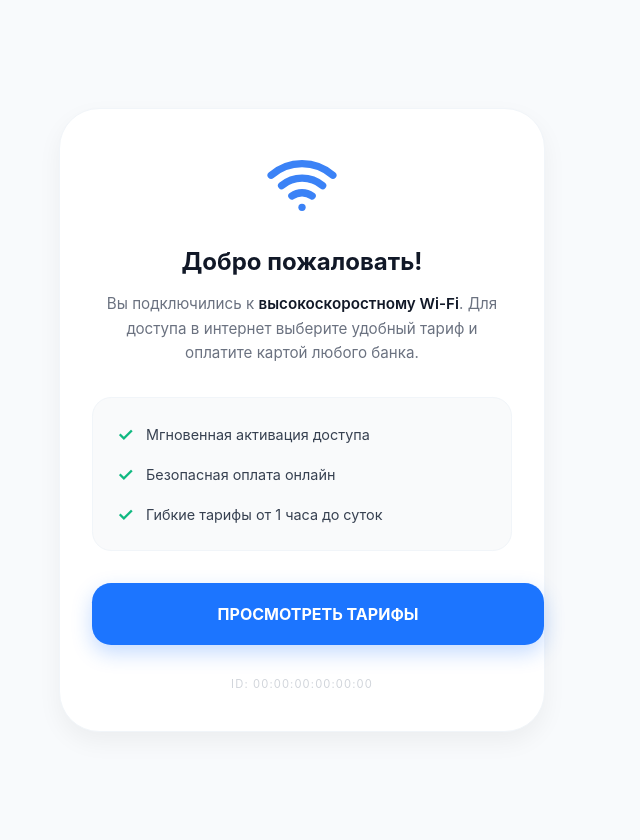
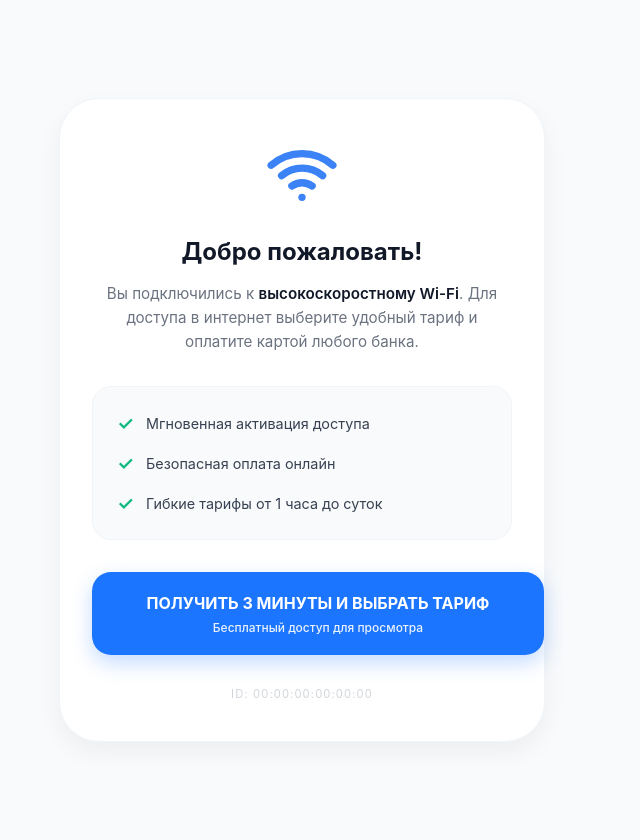
Before and after one commit to As45671234/wi-fi-pay, a FastAPI app: page / in a window 1280 px wide. Shown: the whole page, without its empty margins (338-978 px from the left). Run offline with FastAPI, Linux system fonts and the light colour scheme.

Commit message:
feat: restore 3min activation on welcome with Walled Garden protection

```diff
--- a/main.py
+++ b/main.py
@@ -271,9 +271,22 @@ async def start_payment(amount: int, mac: str, router_id: str = "astana_01"):
 
 @app.get("/activate_welcome")
 async def activate_welcome(mac: str, router_id: str = "astana_01"):
-    """Переход на тарифы без активации доступа (Android captive portal)"""
+    """Активация 3 минут для просмотра тарифов (с Walled Garden для Android)"""
     if not mac or not re.fullmatch(r"([0-9A-Fa-f]{2}:){5}[0-9A-Fa-f]{2}", mac):
         return JSONResponse({"error": "Некорректный MAC"}, status_code=400)
+
+    if not set_mikrotik_ah_access(mac, router_id, minutes=3, mode="PAY_WINDOW"):
+        return JSONResponse({"error": "Ошибка активации доступа"}, status_code=500)
+
+    conn = sqlite3.connect(os.path.join(BASE_DIR, 'gateway.db'))
+    try:
+        conn.execute(
+            "INSERT INTO orders (mac_address, amount, status, router_id) VALUES (?, 0, 'PAY_WINDOW', ?)",
+            (mac, router_id),
+        )
+        conn.commit()
+    finally:
+        conn.close()
 
     tariff_url = f"/tariffs?{urlencode({'mac': mac, 'router_id': router_id})}"
     return RedirectResponse(url=tariff_url, status_code=302)
--- a/templates/welcome.html
+++ b/templates/welcome.html
@@ -66,7 +66,8 @@
         </div>
 
         <a href="/activate_welcome?mac={{ mac }}&router_id={{ router_id }}" class="btn-start" style="text-decoration: none; display: block;">
-            ПРОСМОТРЕТЬ ТАРИФЫ
+            ПОЛУЧИТЬ 3 МИНУТЫ И ВЫБРАТЬ ТАРИФ
+            <div class="btn-bonus">Бесплатный доступ для просмотра</div>
         </a>
 
         <div class="mac-id">ID: {{ mac }}</div>
```
